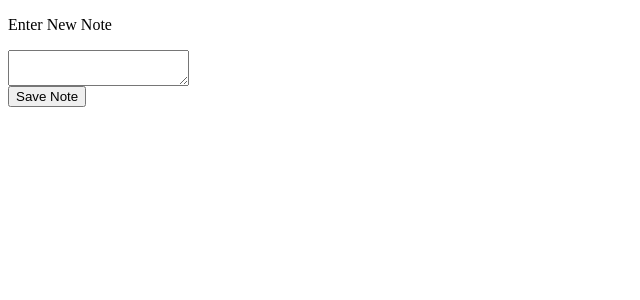
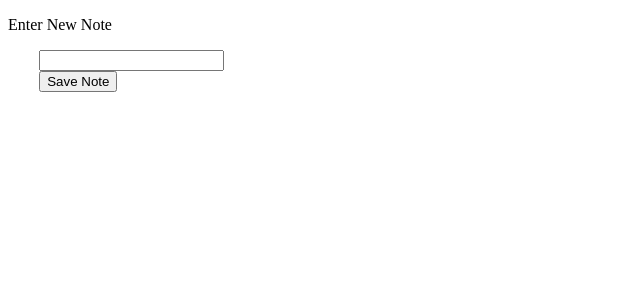
Before and after one commit to Chillingfire/angular-notepad, an Angular app: page / in a window 1280 px wide. Shown: the top 300 px of the page, without its empty margins (0-640 px from the left). Built offline with nearby package versions, Linux system fonts and the light colour scheme.

Commit message:
Text input working, creates and display tasks with user input

```diff
--- a/src/app/app.component.html
+++ b/src/app/app.component.html
@@ -1,4 +1,2 @@
-<app-box></app-box>
-
-
+<app-tasks></app-tasks>
 <router-outlet></router-outlet>
--- a/src/app/app.module.ts
+++ b/src/app/app.module.ts
@@ -3,12 +3,12 @@ import { BrowserModule } from '@angular/platform-browser';
 
 import { AppRoutingModule } from './app-routing.module';
 import { AppComponent } from './app.component';
-import { BoxComponent } from './box/box.component';
+import { TasksComponent } from './tasks/tasks.component';
 
 @NgModule({
   declarations: [
     AppComponent,
-    BoxComponent
+    TasksComponent,
   ],
   imports: [
     BrowserModule,
--- a/src/app/box/box.component.html
+++ /dev/null
@@ -1,3 +0,0 @@
-<p class="title">Enter New Note</p>
-<textarea></textarea>
-<button>Save Note</button>
--- a/src/app/box/box.component.scss
+++ /dev/null
@@ -1,3 +0,0 @@
-textarea {
-    display: block
-}
--- /dev/null
+++ b/src/app/tasks/task.ts
@@ -0,0 +1,3 @@
+export class Task {
+    text:string = "";
+}
--- /dev/null
+++ b/src/app/tasks/tasks.component.html
@@ -0,0 +1,9 @@
+<p class="title">Enter New Note</p>
+<pre>
+    <input type = "Text" #taskInput>
+    <button type = "Submit" (click)="addTask(taskInput.value)">Save Note</button>
+</pre>
+
+<div class = "task" *ngFor="let task of tasks; let i = index;">
+    <h1>{{task.text}}</h1>
+</div>
--- /dev/null
+++ b/src/app/tasks/tasks.component.ts
@@ -0,0 +1,19 @@
+import { Component } from '@angular/core';
+import { Task } from './task';
+
+@Component({
+  selector: 'app-tasks',
+  templateUrl: './tasks.component.html',
+  styleUrls: ['./tasks.component.scss']
+})
+export class TasksComponent {
+  tasks: Task[] = [];
+  taskCount: number = 1;
+  taskInput = " ";
+
+  addTask(taskText:string) {
+    console.log("Added task" + taskText);
+    this.tasks.push({"text": taskText});
+    this.taskCount++;
+  }
+}
```
Also changed, not shown: src/app/box/box.component.ts (deleted, +0 -10 lines), src/app/tasks/tasks.component.scss (added), 1 other file (tests, documents, lock files or other folders).
